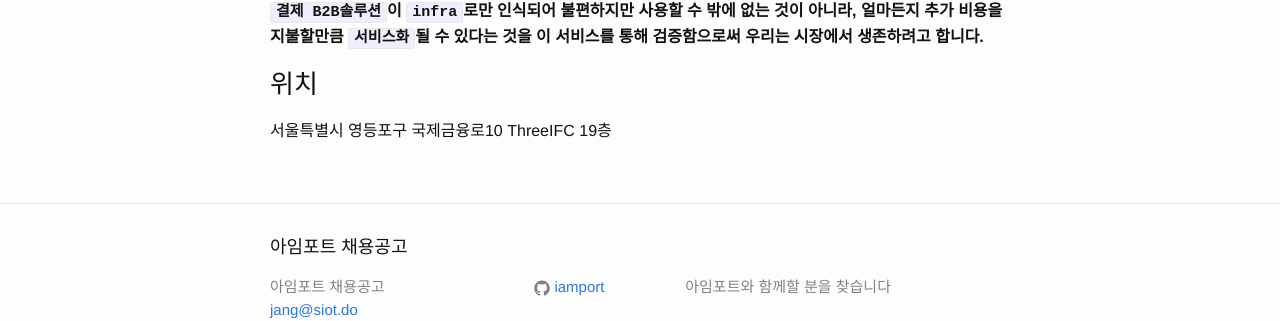
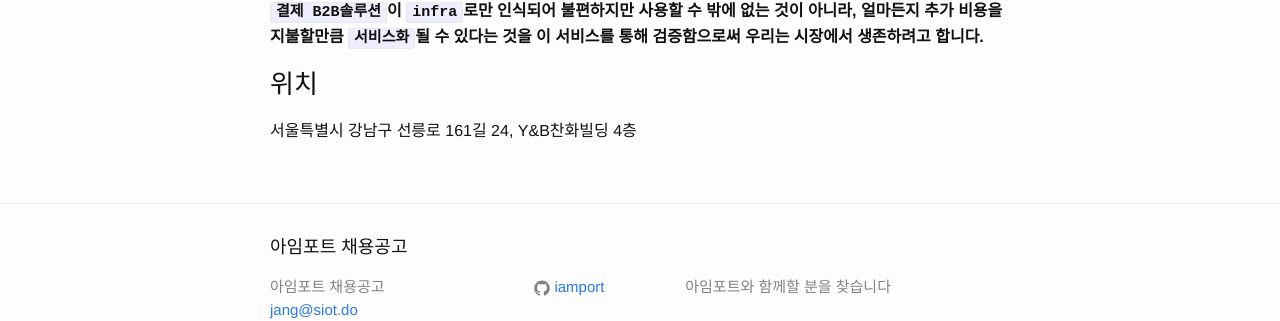
Before and after one commit to iamport/iamport.github.io, a Jekyll site: the page built from about.md, in a window 1280 px wide. Shown: the part 762-1083 px from the top of the page. Built offline with Jekyll 4.4.1, drawn with Linux system fonts in a browser that asks for light colours.

Commit message:
주소 변경

```diff
--- a/about.md
+++ b/about.md
@@ -21,4 +21,4 @@ permalink: /about/
 **`결제 B2B솔루션`이 `infra`로만 인식되어 불편하지만 사용할 수 밖에 없는 것이 아니라, 얼마든지 추가 비용을 지불할만큼 `서비스화`될 수 있다는 것을 이 서비스를 통해 검증함으로써 우리는 시장에서 생존하려고 합니다.**
 
 ### 위치
-서울특별시 영등포구 국제금융로10 ThreeIFC 19층
+서울특별시 강남구 선릉로 161길 24, Y&B찬화빌딩 4층
```
